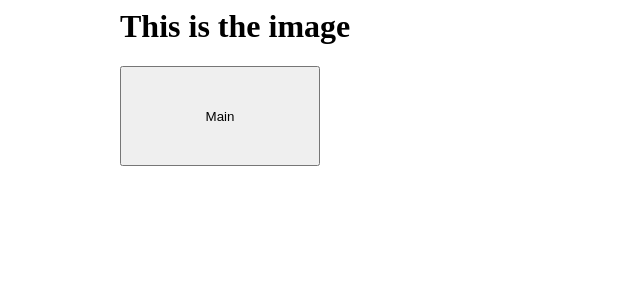
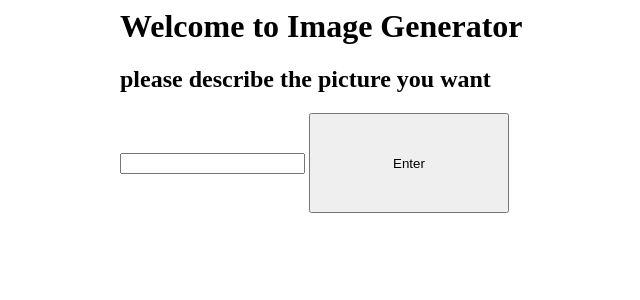
Before and after one commit to oceancat11/liu, a Flask app: page /image_gpt in a window 1280 px wide. Shown: the top 300 px of the page, without its empty margins (204-844 px from the left). Run offline with Flask 3, Linux system fonts and the light colour scheme.

Commit message:
Update image_gpt.html

```diff
--- a/templates/image_gpt.html
+++ b/templates/image_gpt.html
@@ -1,4 +1,3 @@
-
 <style>
 .container{width:100%;margin:auto;}
 @media(min-width:600px){.container{width:80%;}}
@@ -7,8 +6,10 @@
 </style>
 
 <div class="container">
-<h1>This is the image </h1>
-<form action="/main" method="post">
-<input type ="submit" value="Main" style="width:200px;height:100px;">
+<h1>Welcome to Image Generator  </h1>
+  <form action="/image_result" method="post">
+    <h2>please describe the picture you want </h2>
+    <input type = "text" name="q">
+<input type ="submit" value="Enter" style="width:200px;height:100px;">
 </form>
 </div>
```
